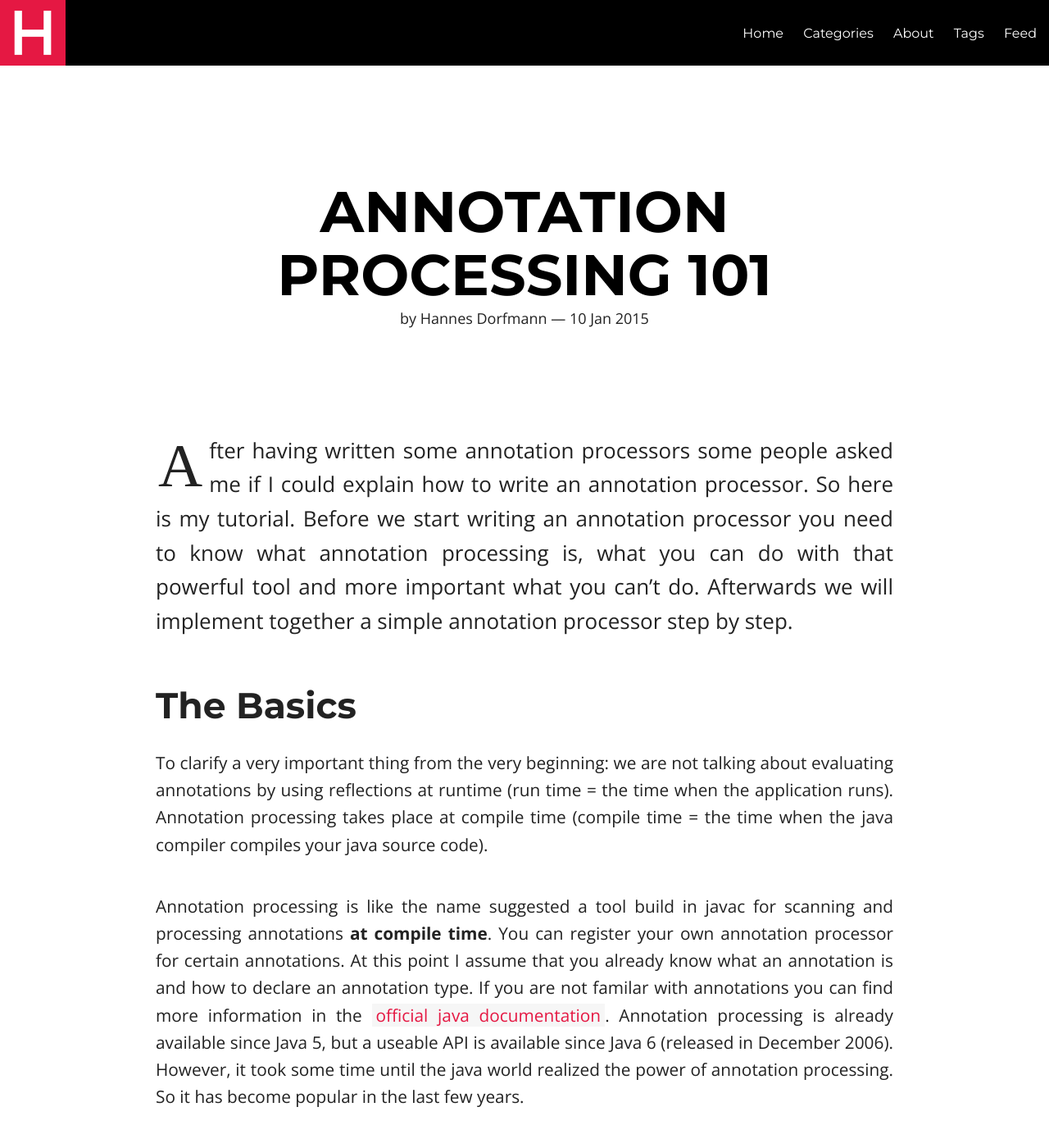
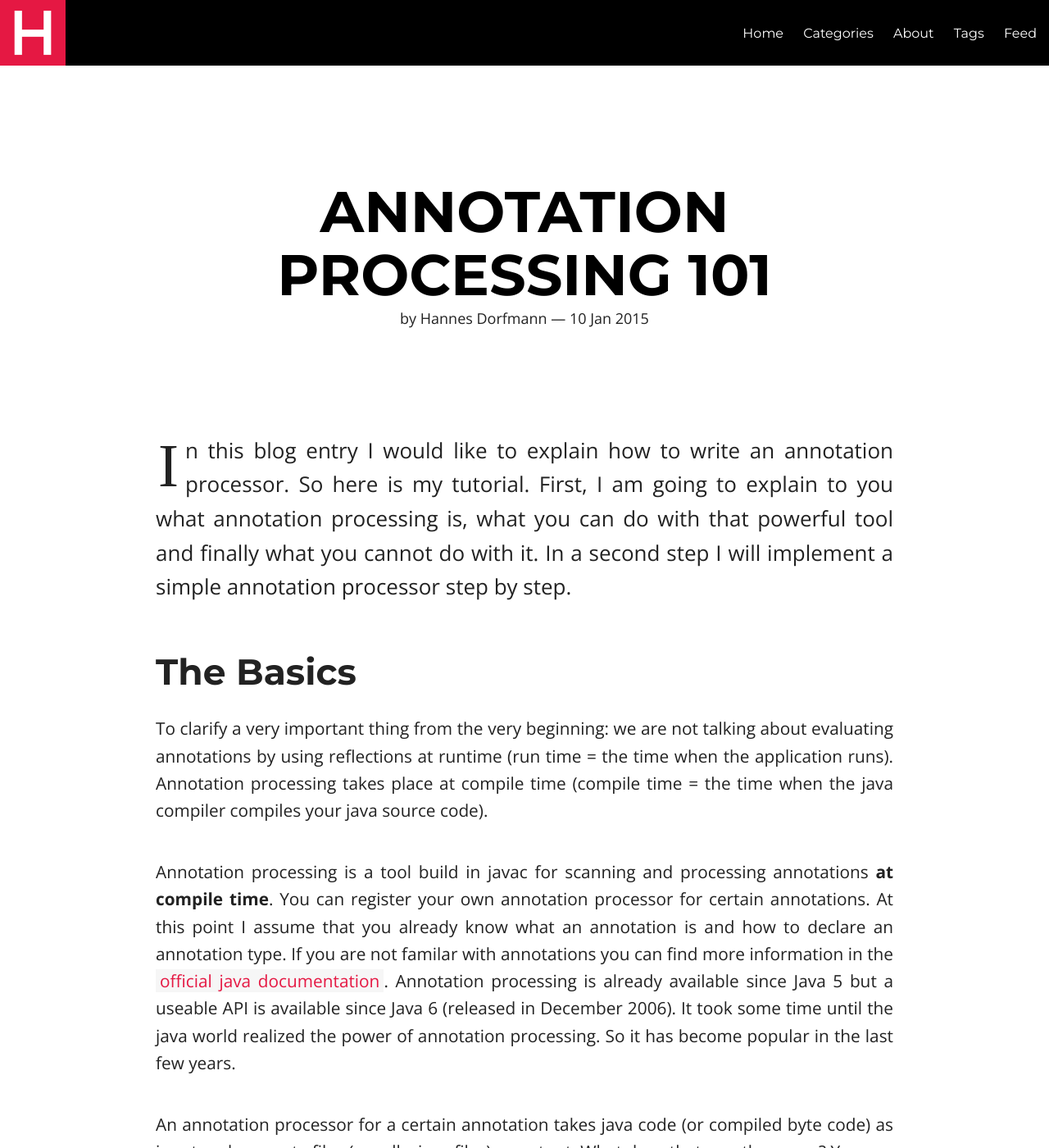
Before and after one commit to sockeqwe/website-old, a Jekyll site: the page built from _posts/2015-01-10-annotationprocessing101.md, in a window 1280 px wide and 1400 px high. Shown: the whole window at 82% size. Built offline with Jekyll 4.4.1, drawn with Linux system fonts in a browser that asks for light colours; nearby versions of some CDN libraries; comment, search, counter and statistics services are not loaded.

Commit message:
Update 2015-01-10-annotationprocessing101.md

```diff
--- a/_posts/2015-01-10-annotationprocessing101.md
+++ b/_posts/2015-01-10-annotationprocessing101.md
@@ -11,14 +11,14 @@ categories:
 tags: [annotation-processing]
 ---
 
-After having written some annotation processors  some people asked me if I could explain how to write an annotation processor. So here is my tutorial. Before we start writing an annotation processor you need to know what annotation processing is, what you can do with that powerful tool and more important what you can't do. Afterwards we will implement together a simple annotation processor step by step.
+In this blog entry I would like to explain how to write an annotation processor. So here is my tutorial. First, I am going to explain to you what annotation processing is, what you can do with that powerful tool and finally what you cannot do with it. In a second step I will implement a simple annotation processor step by step.
 
 
 # The Basics
 
 To clarify a very important thing from the very beginning: we are not talking about evaluating annotations by using reflections at runtime (run time = the time when the application runs). Annotation processing takes place at compile time (compile time = the time when the java compiler compiles your java source code).
 
-Annotation processing is like the name suggested a tool build in javac for scanning and processing annotations **at compile time**. You can register your own annotation processor for certain annotations. At this point I assume that you already know what an annotation is and how to declare an annotation type. If you are not familar with annotations you can find more information in the [official java documentation](http://docs.oracle.com/javase/tutorial/java/annotations/index.html). Annotation processing is already available since Java 5, but a useable API is available since Java 6 (released in December 2006). However, it took some time until the java world realized the power of annotation processing. So it has become popular in the last few years.
+Annotation processing is a tool build in javac for scanning and processing annotations **at compile time**. You can register your own annotation processor for certain annotations. At this point I assume that you already know what an annotation is and how to declare an annotation type. If you are not familar with annotations you can find more information in the [official java documentation](http://docs.oracle.com/javase/tutorial/java/annotations/index.html). Annotation processing is already available since Java 5 but a useable API is available since Java 6 (released in December 2006). It took some time until the java world realized the power of annotation processing. So it has become popular in the last few years.
 
 An annotation processor for a certain annotation takes java code (or compiled byte code) as input and generate files (usually .java files) as output. What does that exactly means? You can generate java code! The generated java code is in a generated `.java` file. So you **can not** manipulate an existing java class for instance adding a method. The generated java file will be compiled by javac as any other hand written java source file.
 
```
